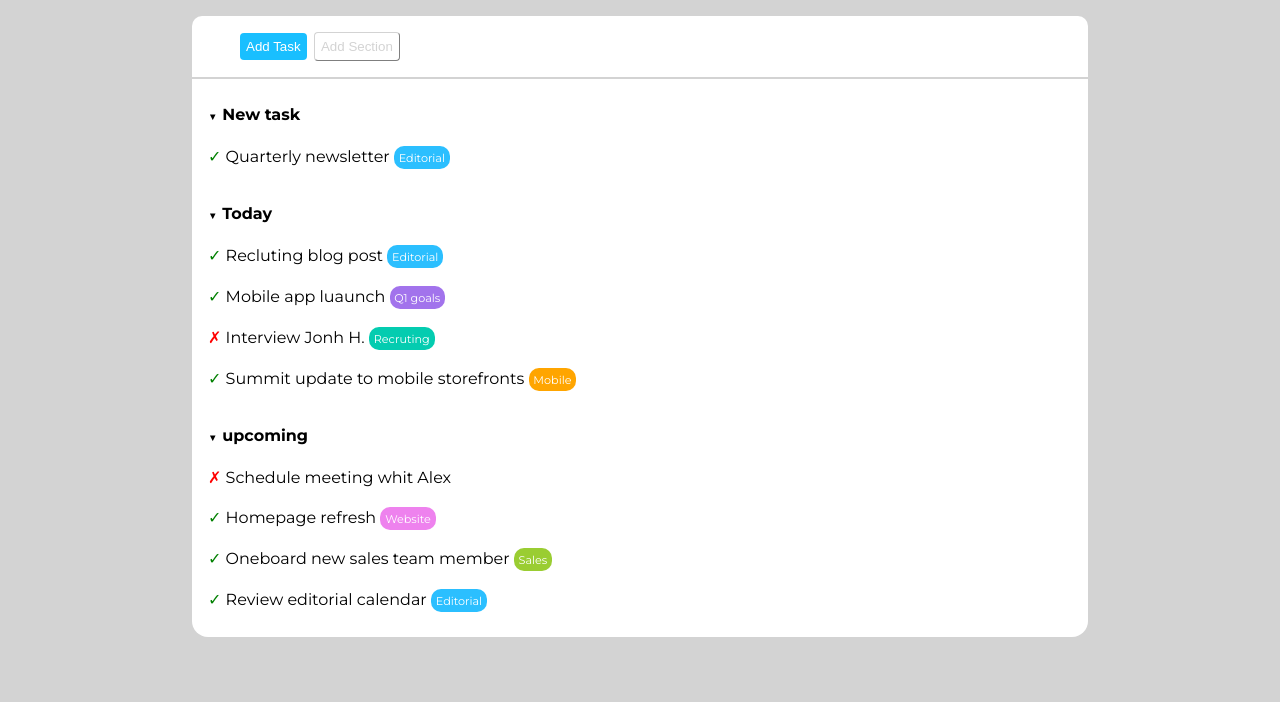
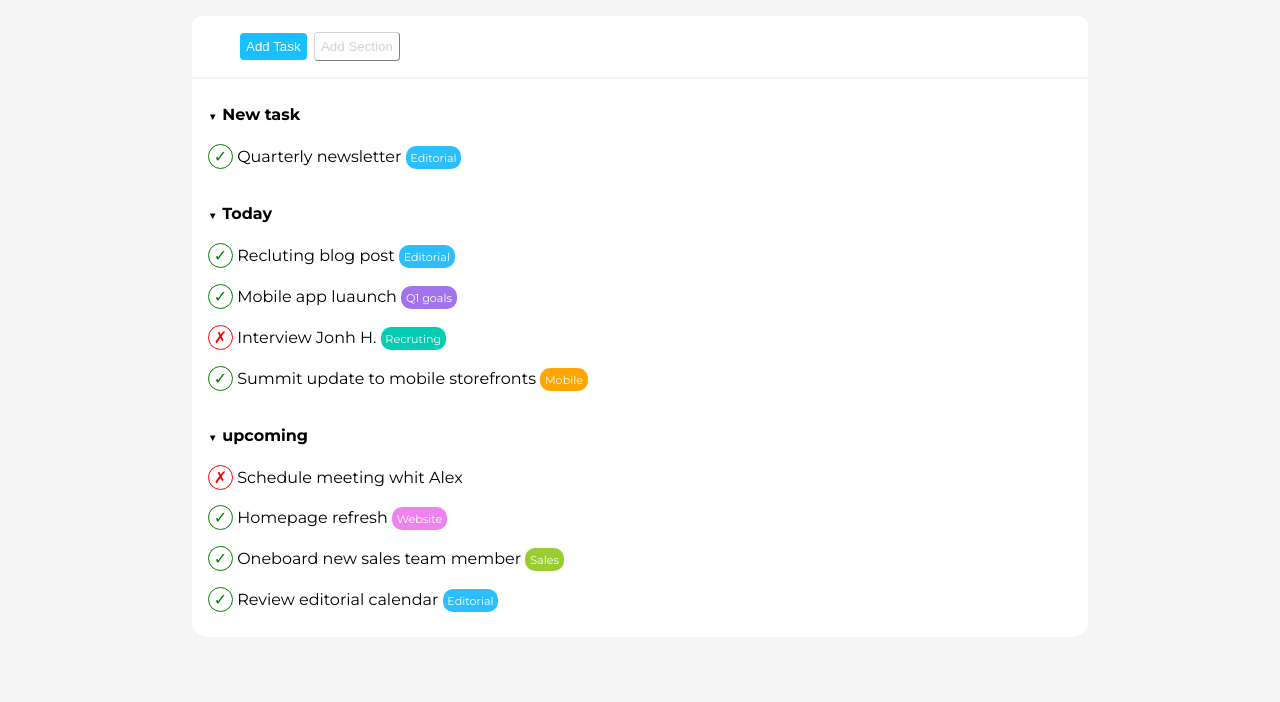
Before and after one commit to pater97/html-css-toboolist, a plain HTML site: page index.html in a window 1280 px wide. Shown: the part 98-800 px from the top of the page. Drawn offline with Linux system fonts and the light colour scheme.

Commit message:
esercizio completo.

```diff
--- a/style.css
+++ b/style.css
@@ -4,7 +4,7 @@
     padding: 0;
 }
 body{
-    background-color:lightgrey;
+    background-color:whitesmoke;
     font-family: montserrat;
 }
 .white{
@@ -69,12 +69,29 @@ body{
 .intestazione{
     margin-left: 0.3rem;
 }
+.cross{
+    color: red;
+    border: 1px solid red;
+    border-radius: 50%;
+    padding: 3px;
+    width: 25px;
+    height: 25px;
+    display: inline-block;
+    line-height: 18px;
+    margin right: 1;
+    text-align: center;
+}
 .check{
     color: green;
-
-}
-.cross{
-    color: red;
+    border: 1px solid green;
+    border-radius: 50%;
+    padding: 3px;
+    width: 25px;
+    height: 25px;
+    display: inline-block;
+    line-height: 18px;
+    margin right: 1;
+    text-align: center;
 }
 .cerchio{
     background-color: #2bbfff;
```
Also changed, not shown: index.html (+0 -2 lines).
